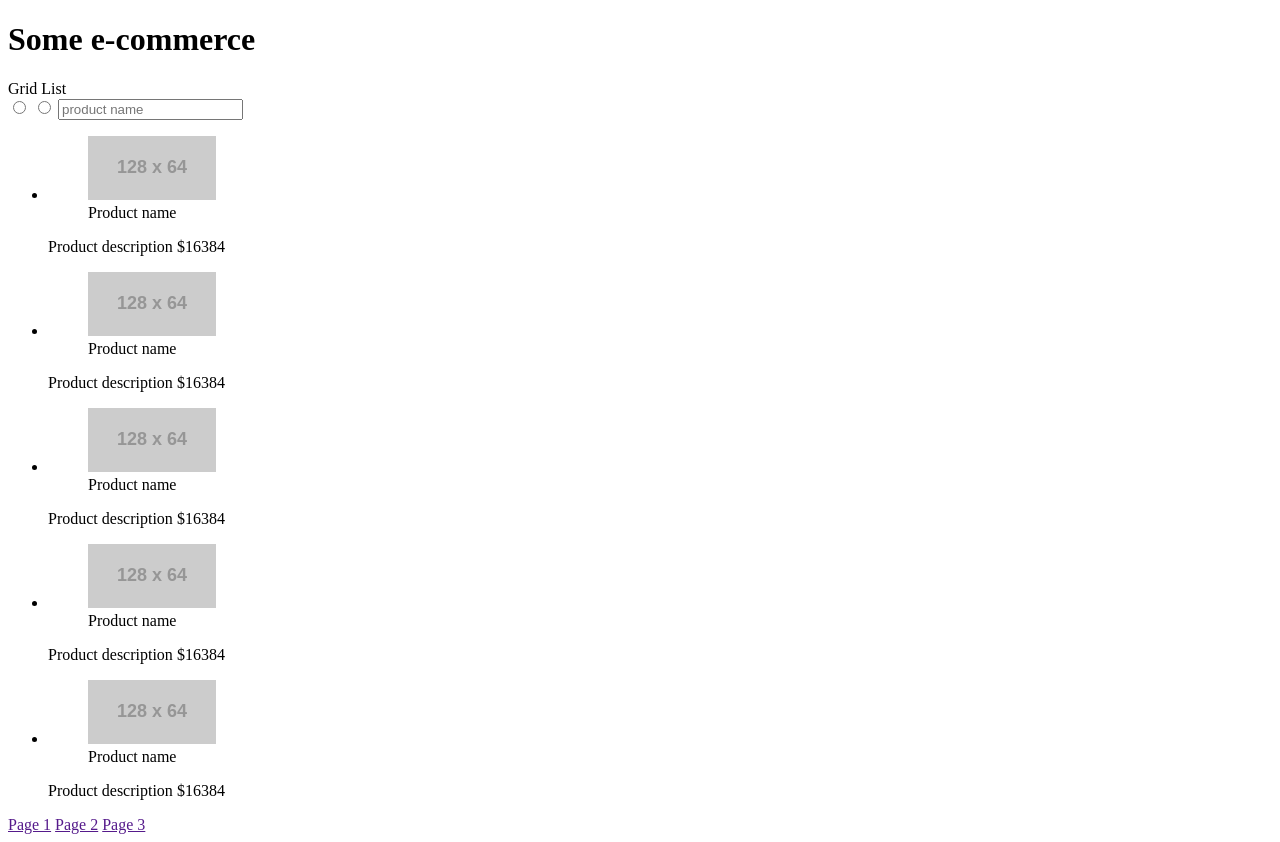
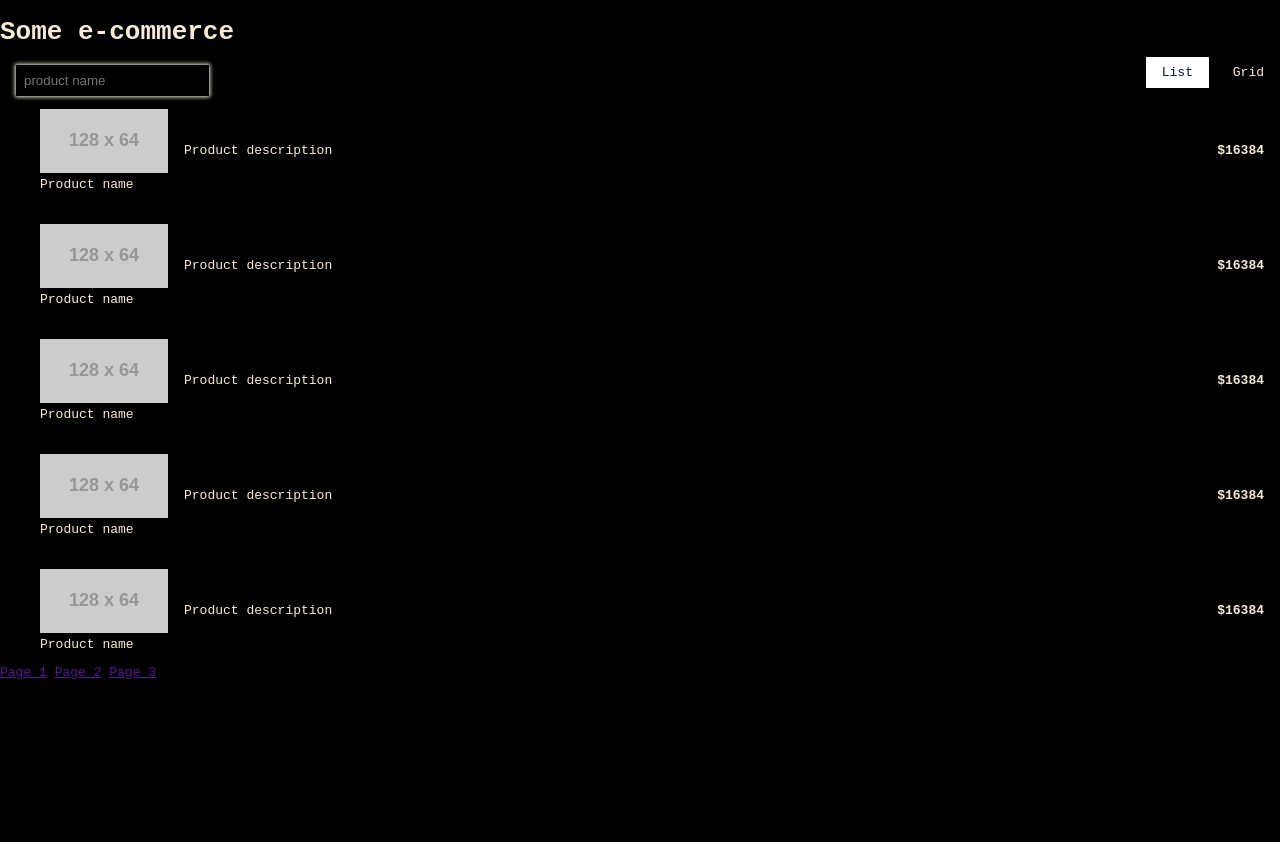
Before and after one commit to matiaseo/VanillaSPA, a plain HTML site: page index.html in a window 1280 px wide. After the commit the page ends 800 px from the top, so only its background shows below. Drawn offline with Linux system fonts and the light colour scheme; placeholder pictures from the web are drawn by us.

Commit message:
Add styles and layout switcher feature

```diff
--- a/index.html
+++ b/index.html
@@ -5,64 +5,66 @@
     <meta http-equiv="X-UA-Compatible" content="IE=edge">
     <meta name="viewport" content="width=device-width, initial-scale=1.0">
     <title>Vanilla SPA</title>
+    <link rel="stylesheet" href="main.css"/>
 </head>
 <body>
     <header>
         <h1>Some e-commerce</h1>
-        <div>
-            <label for="gridLayoutSwitch">Grid</label>
-            <label for="listLayoutSwitch">List</label>
-        </div>
     </header>
     <main>
-        <input type="radio" name="layoutSwitch" id="gridLayoutSwitch"/>
-        <input type="radio" name="layoutSwitch" id="listLayoutSwitch"/>
-        <input id="productFilter" type="text" placeholder="product name"/>
-        <ul>
+        <input type="radio" id="listLayoutSwitch" name="layoutSwitch" class="layoutSwitch" checked/>
+        <input type="radio" id="gridLayoutSwitch" name="layoutSwitch" class="layoutSwitch"/>
+        <div class="layoutSwitchContainer">
+            <label for="listLayoutSwitch">List</label>
+            <label for="gridLayoutSwitch">Grid</label>
+        </div>
+        <input id="productFilter" class="productFilter" type="text" placeholder="product name"/>
+        <ul id="productsContainer">
             <li>
                 <figure>
                     <img src="https://dummyimage.com/128x64/aa0/000"/>
                     <figcaption>Product name</figcaption>
                 </figure>
-                <span>Product description</span>
-                <span>$16384</span>
+                <span class="productDescription">Product description</span>
+                <b class="price">$16384</b>
             </li>
             <li>
                 <figure>
                     <img src="https://dummyimage.com/128x64/a0a/000"/>
                     <figcaption>Product name</figcaption>
                 </figure>
-                <span>Product description</span>
-                <span>$16384</span>
+                <span class="productDescription">Product description</span>
+                <b class="price">$16384</b>
             </li>
             <li>
                 <figure>
                     <img src="https://dummyimage.com/128x64/a00/000"/>
                     <figcaption>Product name</figcaption>
                 </figure>
-                <span>Product description</span>
-                <span>$16384</span>
+                <span class="productDescription">Product description</span>
+                <b class="price">$16384</b>
             </li>
             <li>
                 <figure>
                     <img src="https://dummyimage.com/128x64/0aa/000"/>
                     <figcaption>Product name</figcaption>
                 </figure>
-                <span>Product description</span>
-                <span>$16384</span>
+                <span class="productDescription">Product description</span>
+                <b class="price">$16384</b>
             </li>
             <li>
                 <figure>
                     <img src="https://dummyimage.com/128x64/0a0/000"/>
                     <figcaption>Product name</figcaption>
                 </figure>
-                <span>Product description</span>
-                <span>$16384</span>
+                <span class="productDescription">Product description</span>
+                <b class="price">$16384</b>
             </li>
         </ul>
         <a href="">Page 1</a>
         <a href="">Page 2</a>
         <a href="">Page 3</a>
     </main>
+    <script src="main.js"></script>
 </body>
 </html>
--- /dev/null
+++ b/main.css
@@ -0,0 +1,73 @@
+html, body {
+    --mainFontColor: antiquewhite;
+    width: 100%;
+    height: 100%;
+    margin: 0;
+    background: black;
+    color: var(--mainFontColor);
+    overflow: hidden;
+    font-family: monospace;
+}
+
+ul {
+    list-style: none;
+}
+
+figure {
+    margin: 0;
+}
+
+.layoutSwitch {
+    display: none;
+}
+
+.layoutSwitchContainer {
+    position: absolute;
+    right: 0;
+}
+.layoutSwitchContainer label {
+    padding: 8px 16px;
+    cursor: pointer;
+    background: black;
+}
+
+#gridLayoutSwitch:checked ~ .layoutSwitchContainer label[for="gridLayoutSwitch"],
+#listLayoutSwitch:checked ~ .layoutSwitchContainer label[for="listLayoutSwitch"] {
+    filter: invert();
+}
+
+#gridLayoutSwitch:checked ~ #productsContainer {
+    grid-template: repeat(3, 1fr) / repeat(2, 1fr);
+    display: grid;
+    gap: 32px;
+}
+
+#listLayoutSwitch:checked ~ #productsContainer {
+    display: flex;
+    flex-direction: column;
+    gap: 32px;
+}
+
+#listLayoutSwitch:checked ~ #productsContainer li {
+    display: flex;
+    align-items: center;
+    flex-wrap: wrap;
+}
+
+#listLayoutSwitch:checked ~ #productsContainer .productDescription {
+    flex-grow: 1;
+    padding: 0 16px;
+}
+
+.price {
+    padding: 0 16px;
+}
+
+.productFilter {
+    background: transparent;
+    border: none;
+    box-shadow: 0 0 4px 1px beige;
+    margin: 0 16px;
+    padding: 8px;
+    color: var(--mainFontColor);
+}
```
